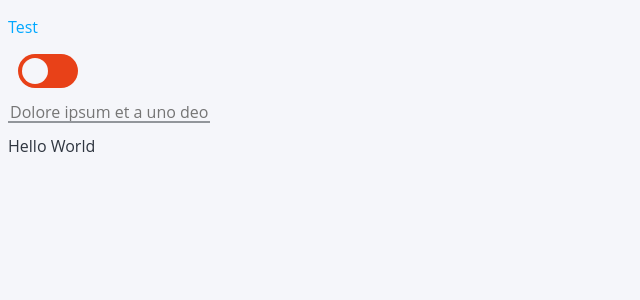
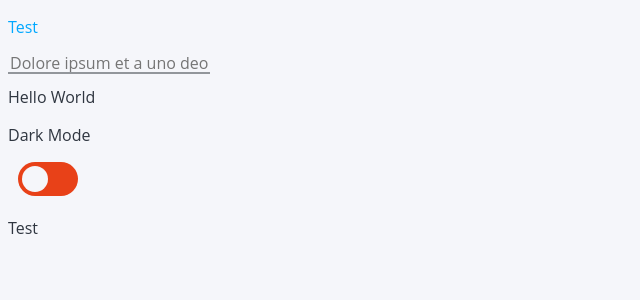
Before and after one commit to UnknownWebsite/CarPlan, a Next.js app: page / in a window 1280 px wide. Shown: the top 300 px of the page, without its empty margins (0-640 px from the left). Built offline with nearby package versions, Linux system fonts and the light colour scheme.

Commit message:
[UI] Added Scaffold - As well as ScaffoldCollapse, ScaffoldElement

```diff
--- /dev/null
+++ b/components/Scaffold.tsx
@@ -0,0 +1,38 @@
+import React, { ReactNode } from "react";
+
+export interface Props {
+    /**Weather the scaffold is disabled*/
+    disabled?: boolean;
+
+    /**The children */
+    children: React.ReactNode
+}
+
+function Scaffold(props: Props) {
+    const updatedChildren: React.ReactElement[] = [];
+
+    function updateProps(node: ReactNode) {
+
+        if (React.isValidElement(node)) {
+            updatedChildren.push(
+                React.cloneElement(
+                    node,
+                    { disabled: props.disabled }
+                )
+            )
+        }
+    }
+
+    if (Array.isArray(props.children)) {
+        props.children.forEach(updateProps)
+    } else {
+        updateProps(props.children)
+    }
+    return (
+        <div>
+            {updatedChildren}
+        </div>
+    )
+}
+
+export default Scaffold;
--- /dev/null
+++ b/components/ScaffoldCollapse.tsx
@@ -0,0 +1,32 @@
+import Label from "./label";
+import React, { useState } from 'react';
+import styles from '../styles/ScaffoldCollapse.module.css'
+
+
+export interface Props {
+    /**Weather the scaffold is disabled*/
+    disabled?: boolean;
+
+    /**The children */
+    children: React.ReactNode
+
+    /**The label */
+    label: String;
+}
+
+function ScaffoldCollapse(props: Props) {
+
+    const [closed, setClosed] = useState(false);
+
+    return (
+        <div>
+            <div className={(closed ? styles.head : " ")} onClick={() => setClosed(!closed)}>
+                <i className={styles.arrow + " " + (closed ? styles.right : styles.down) + " " + styles.inline}></i>
+                <div className={styles.inline}><Label text={props.label} /> </div>
+            </div>
+
+        </div >
+    )
+}
+
+export default ScaffoldCollapse;
--- /dev/null
+++ b/components/ScaffoldElement.tsx
@@ -0,0 +1,34 @@
+import Label from "./label";
+import styles from '../styles/ScaffoldElement.module.css'
+import React from "react";
+
+
+export interface Props {
+    /**Weather the element is disabled*/
+    disabled?: boolean;
+
+    /**The  label for the element*/
+    label: String;
+
+    /**The element*/
+    children: React.ReactElement
+}
+
+function ScaffoldElement(props: Props) {
+    return (
+        <div className={styles.container}>
+            <div className={styles.label}>
+                <Label text={props.label} disabled={props.disabled} />
+            </div>
+
+            <div className={styles.element}>
+                {React.cloneElement(
+                    props.children,
+                    { disabled: props.disabled }
+                )}
+            </div>
+        </div>
+    );
+}
+
+export default ScaffoldElement;
--- a/pages/index.tsx
+++ b/pages/index.tsx
@@ -3,9 +3,12 @@
 import styles from '../styles/Home.module.css'
 import Layout from '../components/layout'
 import TextField from '../components/TextField'
+import Label from '../components/label'
 
 import { useState } from 'react'
-import Label from '../components/label'
+import Scaffold from '../components/Scaffold'
+import ScaffoldElement from '../components/ScaffoldElement'
+import ScaffoldCollapse from '../components/ScaffoldCollapse'
 
 const Home: NextPage = () => {
 
@@ -16,9 +19,14 @@
     <Layout darkMode={darkMode}>
       <div>
         <p className={styles.test}>Test </p>
-        <ToggleButton round onChange={(state) => setDarkMode(!state)} />
         <TextField placeholder="Dolore ipsum et a uno deo" />
         <Label text="Hello World" />
+        <Scaffold>
+          <ScaffoldElement label="Dark Mode"><ToggleButton round onChange={(state) => setDarkMode(!state)} /></ScaffoldElement>
+          <ScaffoldCollapse label="Test">
+
+          </ScaffoldCollapse>
+        </Scaffold>
 
       </div>
     </Layout>
--- /dev/null
+++ b/styles/ScaffoldCollapse.Module.css
@@ -0,0 +1,30 @@
+.arrow {
+    border: solid black;
+    border-width: 0 3px 3px 0;
+    padding: 3px;
+    transition: 0.5s;
+}
+
+.inline {
+    display: inline-block;
+    padding: 5px;
+}
+
+.down {
+    transform: rotate(45deg);
+    -webkit-transform: rotate(45deg);
+}
+
+.right {
+    transform: rotate(-45deg);
+    -webkit-transform: rotate(-45deg);
+}
+
+.head {
+    border-style: solid;
+    border-color: var(--main-menu-color);
+    border-top: 0px;
+    border-left: 0px;
+    border-right: 0px;
+    transition: 0.1s;
+}
--- /dev/null
+++ b/styles/ScaffoldElement.Module.css
@@ -0,0 +1,5 @@
+.container {}
+
+.label {}
+
+.element {}
```
Also changed, not shown: public/arrow.svg (added).
